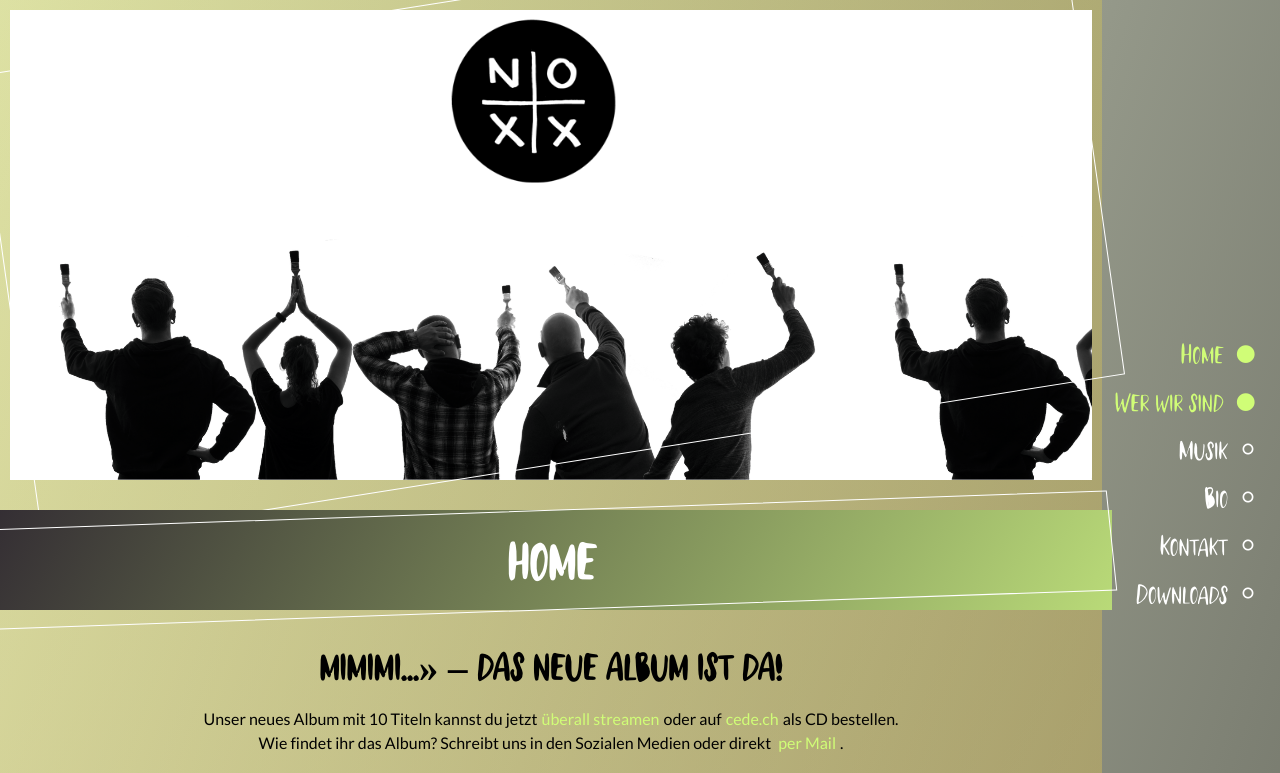
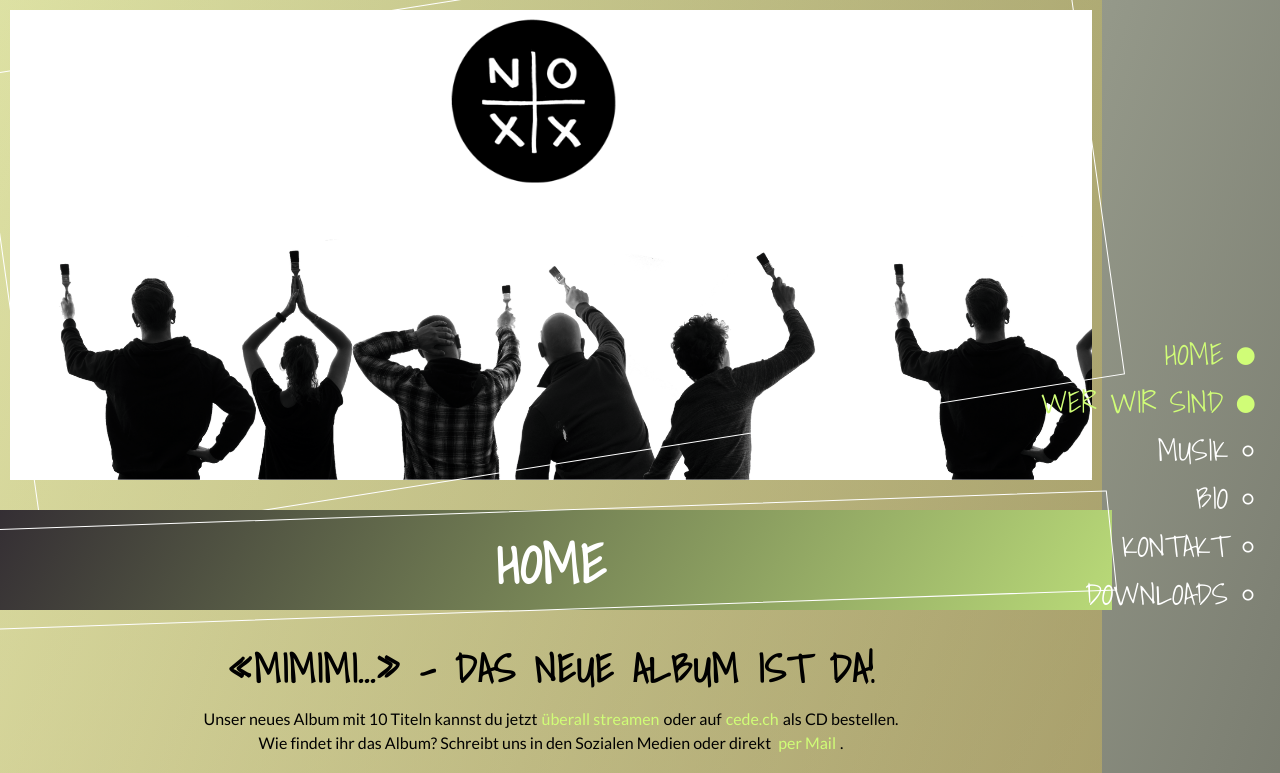
Before and after one commit to weeebr/noxx, a React (Create React App) app: page / in a window 1280 px wide. Shown: the top 773 px of the page. Built offline with nearby package versions, Linux system fonts and the light colour scheme.

Commit message:
change font

```diff
--- a/src/GlobalStyle.js
+++ b/src/GlobalStyle.js
@@ -1,23 +1,15 @@
 import { createGlobalStyle } from "styled-components";
-import AmaticBold from "./assets/fonts/PinkLemonade.otf";
-import AmaticRegular from "./assets/fonts/PinkLemonade.otf";
+import ShadowsIntoLight from "./assets/fonts/ShadowsIntoLight-Regular.ttf";
 import LatoRegular from "./assets/fonts/Lato-Regular.ttf";
 
 import { colors, typography, getString, breakpoint, device } from "./theme";
 
 const GlobalStyle = createGlobalStyle`
   @font-face {
-    font-family: 'AmaticBold';
+    font-family: 'ShadowsIntoLight';
     font-style: normal;
     letter-spacing: 1px;
-    src: url(${AmaticBold}) format('opentype');
-  }
-
-  @font-face {
-    font-family: 'AmaticRegular';
-    font-style: normal;
-    letter-spacing: 1px;
-    src: url(${AmaticRegular}) format('opentype');
+    src: url(${ShadowsIntoLight}) format('opentype');
   }
 
   @font-face {
--- a/src/page-components/Navigation.js
+++ b/src/page-components/Navigation.js
@@ -27,7 +27,8 @@ const StyledNavigation = styled.aside`
     a {
       padding: 12px 20px;
       color: white;
-      font-family: AmaticBold;
+      font-family: ShadowsIntoLight;
+      text-transform: uppercase;
       font-size: 30px;
       text-decoration: none;
       white-space: nowrap;
--- a/src/pages/About.js
+++ b/src/pages/About.js
@@ -149,7 +149,7 @@ const ProfileWrapper = styled.div`
       z-index: 3;
       transition: all 0.5s ease;
       font-size: 25px;
-      font-family: AmaticBold;
+      font-family: ShadowsIntoLight;
       font-weight: 900;
       background: ${(props) =>
         props.name === "Tamino Weggler" ? "#b9da78" : "#a5c06e"};
@@ -166,7 +166,7 @@ const ProfileWrapper = styled.div`
 
   .member-emoji {
     display: block;
-    font-family: AmaticBold;
+    font-family: ShadowsIntoLight;
     font-size: 20px;
     transform: translateY(0) scale(1);
     transition: all 0.25s ease;
@@ -180,7 +180,7 @@ const ProfileWrapper = styled.div`
 
   .member-function {
     font-size: 22px;
-    font-family: AmaticBold;
+    font-family: ShadowsIntoLight;
     transform: translateY(0) scale(1);
     transition: all 0.25s ease;
     line-height: 1.25;
--- a/src/pages/Bio.js
+++ b/src/pages/Bio.js
@@ -7,7 +7,6 @@ import DownloadButton from "./../page-components/DownloadButton";
 
 // assets
 import bandFrontal from "../assets/band/band-frontal.jpg";
-import bioTitle from "../assets/bio.png";
 import bioPdf from "../assets/noxx-bio.pdf";
 import { breakpoint, device } from "./../theme/index";
 
@@ -58,14 +57,12 @@ const FlexWrapper = styled.div`
   ${breakpoint(device.mobile)} {
     flex-direction: column;
   }
-}`;
+`;
 
 const Bio = forwardRef(({ openVideo }, ref) => {
   return (
     <BioWrapper ref={ref}>
-      <SectionTitle>
-        <img src={bioTitle} alt="Bio" />
-      </SectionTitle>
+      <SectionTitle>Bio</SectionTitle>
       <FlexWrapper>
         <div>
           <h3>
--- a/src/pages/Home.js
+++ b/src/pages/Home.js
@@ -20,7 +20,7 @@ const Home = forwardRef((props, ref) => {
       </ImagesWrapper>
       <SectionTitle id="home">Home</SectionTitle>
 
-      <h3>Mimimi...» – Das neue Album ist da!</h3>
+      <h3>«Mimimi...» – Das neue Album ist da!</h3>
 
        <p>
         Unser neues Album mit 10 Titeln kannst du jetzt
--- a/src/theme/index.js
+++ b/src/theme/index.js
@@ -37,17 +37,17 @@ export const icons = {
 export const typography = {
   h1: {
     textTransform: "uppercase",
-    fontFamily: "AmaticBold",
+    fontFamily: "ShadowsIntoLight",
     fontSize: "100px",
   },
   h2: {
     textTransform: "uppercase",
-    fontFamily: "AmaticBold",
+    fontFamily: "ShadowsIntoLight",
     fontSize: "54px",
   },
   h3: {
     textTransform: "uppercase",
-    fontFamily: "AmaticRegular",
+    fontFamily: "ShadowsIntoLight",
     fontSize: "39px",
   },
 };
```
Also changed, not shown: src/assets/fonts/ShadowsIntoLight-Regular.ttf (added).
